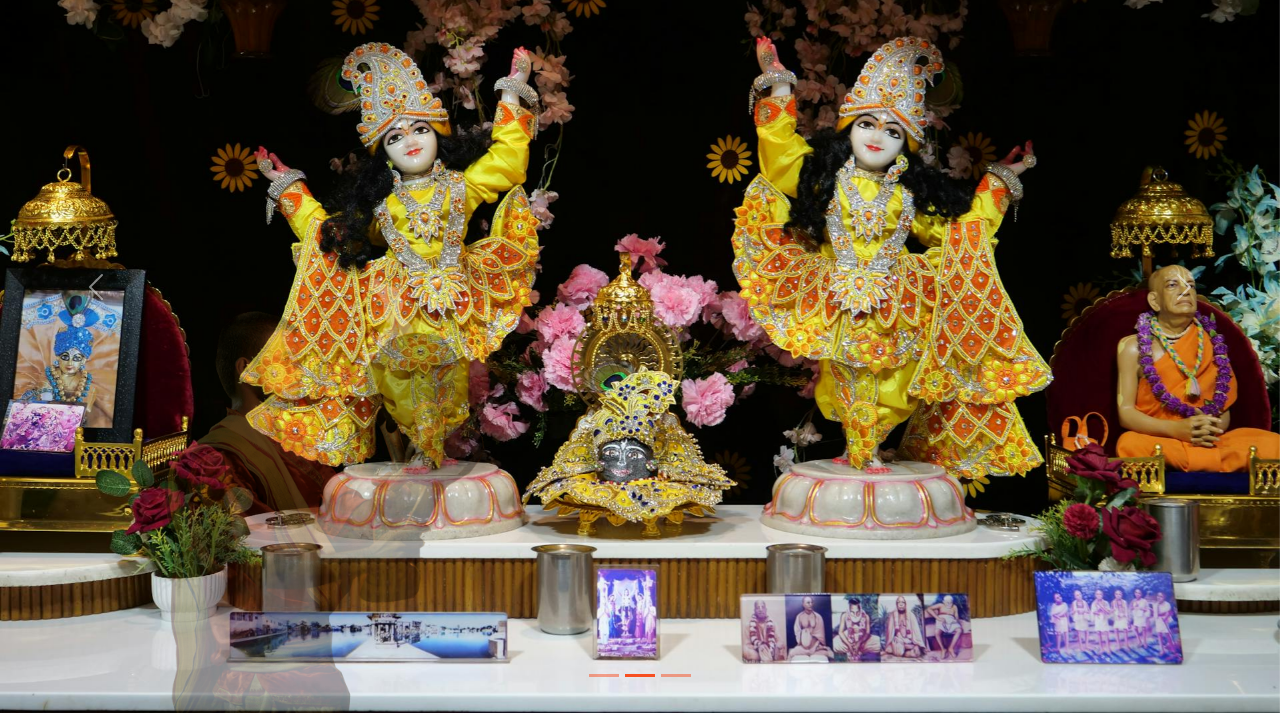
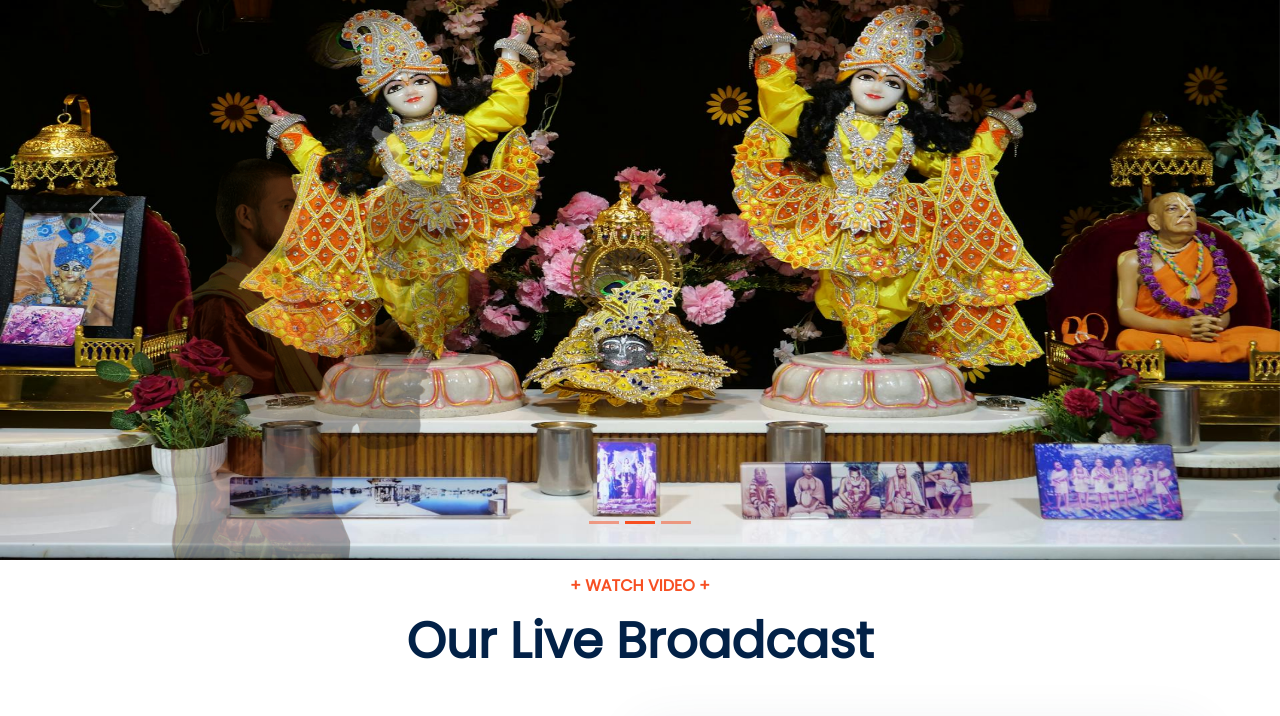
Before and after one commit to rahultak1923/shreekrishna, a plain HTML site: page index.html in a window 1280 px wide. Shown: the part 140-856 px from the top of the page. Drawn offline with nearby package versions, Linux system fonts and the light colour scheme.

Commit message:
home pages mobile height changes

```diff
--- a/css/custome.css
+++ b/css/custome.css
@@ -1,6 +1,10 @@
+
+ @media (min-width:780px) {
 .carousel-height{
   height: 700px;
  }
 .img-ra{
   height: 700px;
  }
+
+ }
--- a/index.html
+++ b/index.html
@@ -15,6 +15,7 @@
 	<link href="https://fonts.googleapis.com/css2?family=Poppins&display=swap" rel="stylesheet">
 	<script src="https://ajax.googleapis.com/ajax/libs/jquery/3.7.1/jquery.min.js"></script>
 	<script src="js/bootstrap.bundle.min.js"></script>
+	<link rel="stylesheet" href="css/custome.css">
 
 </head>
 
```
